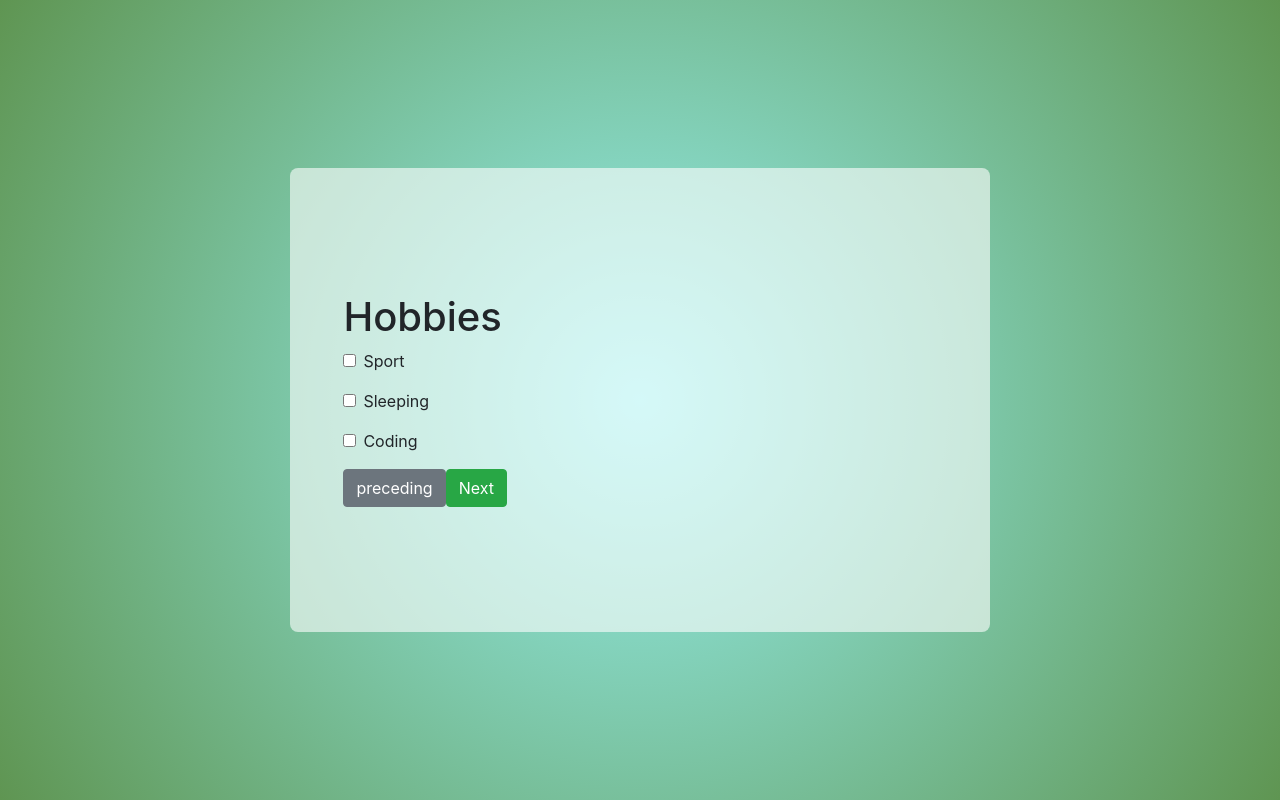
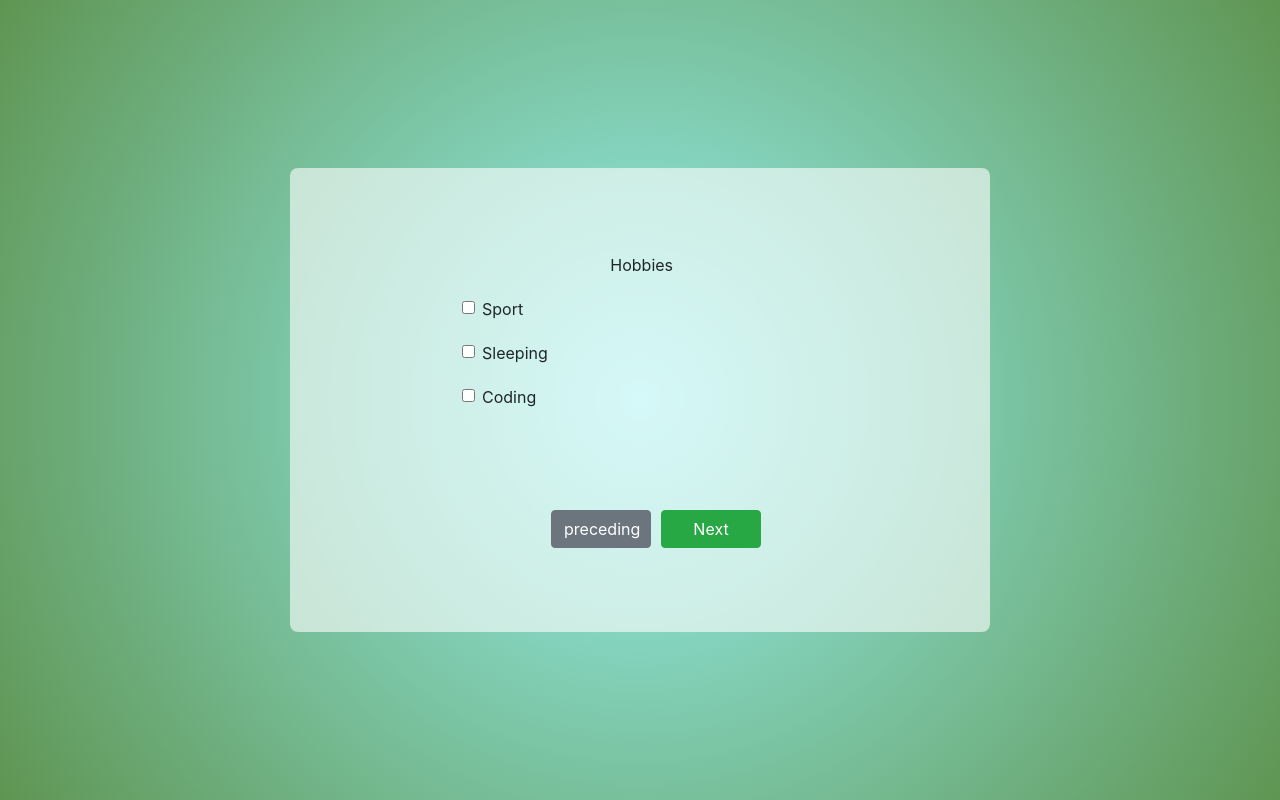
Before and after one commit to charalotfi/multistepform, a React (Create React App) app: page / in a window 1280 px wide. Both pictures are taken after a click on the button "Next". Built offline with nearby package versions, Linux system fonts and the light colour scheme.

Commit message:
a little design

```diff
--- a/src/assets/css/Formulaire.css
+++ b/src/assets/css/Formulaire.css
@@ -0,0 +1,4 @@
+.nextOfForm {
+    width: 100px;
+    margin-left: 38%;
+}
--- a/src/assets/css/Hobbies.css
+++ b/src/assets/css/Hobbies.css
@@ -0,0 +1,19 @@
+.nextS {
+    width: 100px;
+    margin-left: 10px;
+    margin-top: 85px;
+}
+
+.PrecedantF {
+    width: 100px;
+    margin-left: 35%;
+    margin-top: 85px;
+}
+.titleHobbies{
+    margin-left: 45%;
+
+}
+.formgroupeClass{
+    margin-left: 20%;
+    margin-top: 20px;
+}
--- a/src/assets/css/Show.css
+++ b/src/assets/css/Show.css
@@ -0,0 +1,11 @@
+.formInformation{
+    width: 50%;
+    padding: 20px;
+}
+.containerShow{
+    display: flex;
+    width: 600px;
+}
+.titleShow{
+    margin-left: 40%;
+}
--- a/src/components/Formulaire.js
+++ b/src/components/Formulaire.js
@@ -1,6 +1,7 @@
 import React, { Component } from "react";
-import Hoobies from "./Hoobies";
-import "../assets/css/Formulaire.css";
+import Hobbies from './Hobbies';
+import '../assets/css/Hobbies.css';
+import '../assets/css/Formulaire.css';
 import {Button,Form,Container} from "react-bootstrap";
 
 class Formulaire extends React.Component {
@@ -81,7 +82,7 @@ class Formulaire extends React.Component {
         </>
 
       ) : (
-        <Hoobies {...this.state} />
+        <Hobbies {...this.state} />
       )}
 
     </>
--- a/src/components/Hoobies.js
+++ b/src/components/Hobbies.js
@@ -1,8 +1,9 @@
 import React, { Component } from "react";
 import Show from "./Show";
 import Formulaire from "./Formulaire";
+import "../assets/css/Hobbies.css";
 import {Button,Form,Container} from "react-bootstrap";
-class Hoobies extends React.Component {
+class Hobbies extends React.Component {
   constructor(props) {
     super(props);
     this.state = {
@@ -50,10 +51,10 @@ class Hoobies extends React.Component {
       if (this.state.nextS === false) {
         return (
           <Container fluid>
-            <h1>Hobbies</h1>
+            <p className="titleHobbies">Hobbies</p>
             <Form>
 
-            <Form.Group>
+            <Form.Group className="formgroupeClass">
             <Form.Check type="checkbox"
             value="sport"
             onChange={this.handleClickCheckbox}
@@ -61,14 +62,14 @@ class Hoobies extends React.Component {
             </Form.Group>
 
 
-            <Form.Group>
+            <Form.Group  className="formgroupeClass">
             <Form.Check type="checkbox"
             value="sleeping"
             onChange={this.handleClickCheckbox}
             label="Sleeping" />
             </Form.Group>
 
-            <Form.Group>
+            <Form.Group  className="formgroupeClass">
             <Form.Check type="checkbox"
             value="sport"
             onChange={this.handleClickCheckbox}
@@ -95,4 +96,4 @@ class Hoobies extends React.Component {
     }
   }
 }
-export default Hoobies;
+export default Hobbies;
--- a/src/components/Show.js
+++ b/src/components/Show.js
@@ -1,5 +1,6 @@
 import React, {Component} from 'react';
-import Hoobies from './Hoobies';
+import Hobbies from './Hobbies';
+import '../assets/css/Show.css';
 import {Button,Form,Container} from "react-bootstrap";
 
 class Show extends React.Component{
@@ -19,21 +20,29 @@ class Show extends React.Component{
         if(this.state.precedantH === false){
             return(
                 <div>
-                <h1> Show </h1>
+                <p className="titleShow"> Show </p>
                  <p>voila votre saisie :</p>
-                            <p>Nom :{this.props.informationForm.nom}</p>
+                 <div className="containerShow">
+                 <div className="formInformation">
+                         <p>  Nom :{this.props.informationForm.nom}</p>
                             <p>Prenom :{this.props.informationForm.prenom}</p>
                             <p>Téléphone :{this.props.informationForm.telephone}</p>
-                            <p>Hobbies :</p>
+                 </div>
+                           <div classNam="hobbiesSelected">
+                           <p>Hobbies :</p>
                            {this.props.hobbies.map((x,index)=> {
                                return(<p key={index}>{x}</p>)
                                })}
+                           </div>
+                 </div>
+
+
                              <Button  variant="secondary" className="PrecedantH" onClick={this.handleClickPrecedantH}type="submit"> preceding </Button>
 
             </div>
             )
         }else{
-            return(<Hoobies {...this.props.informationForm} />)
+            return(<Hobbies {...this.props.informationForm} />)
         }
 
 
```
